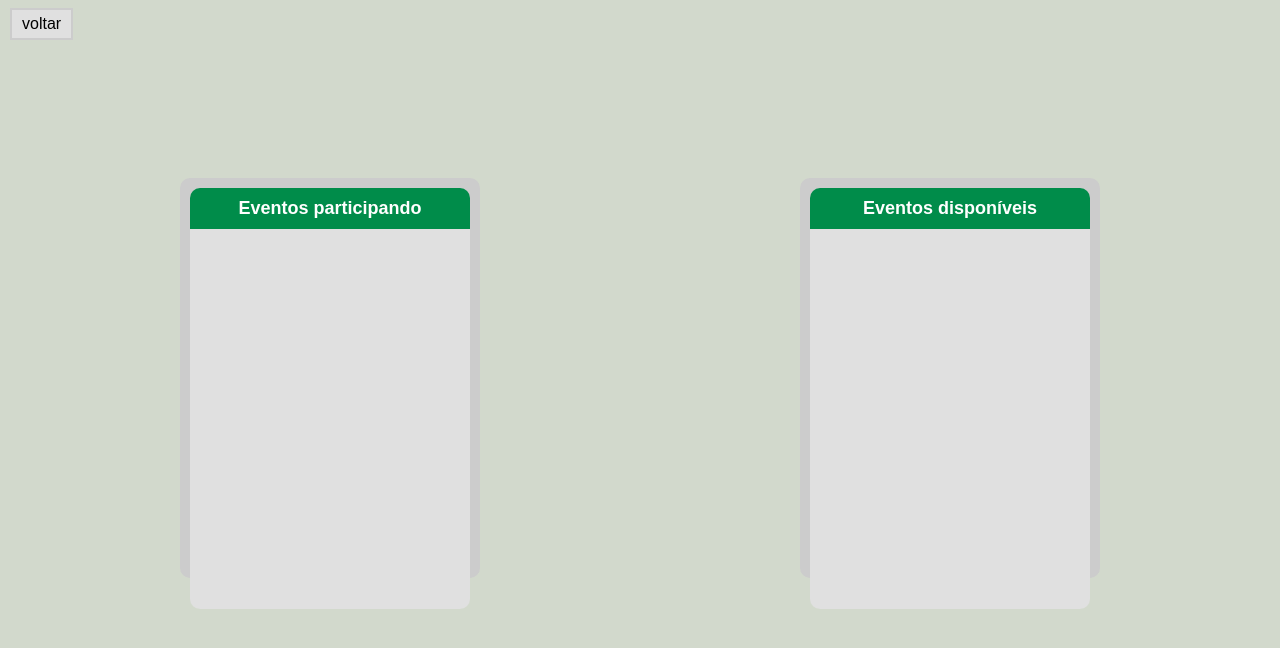
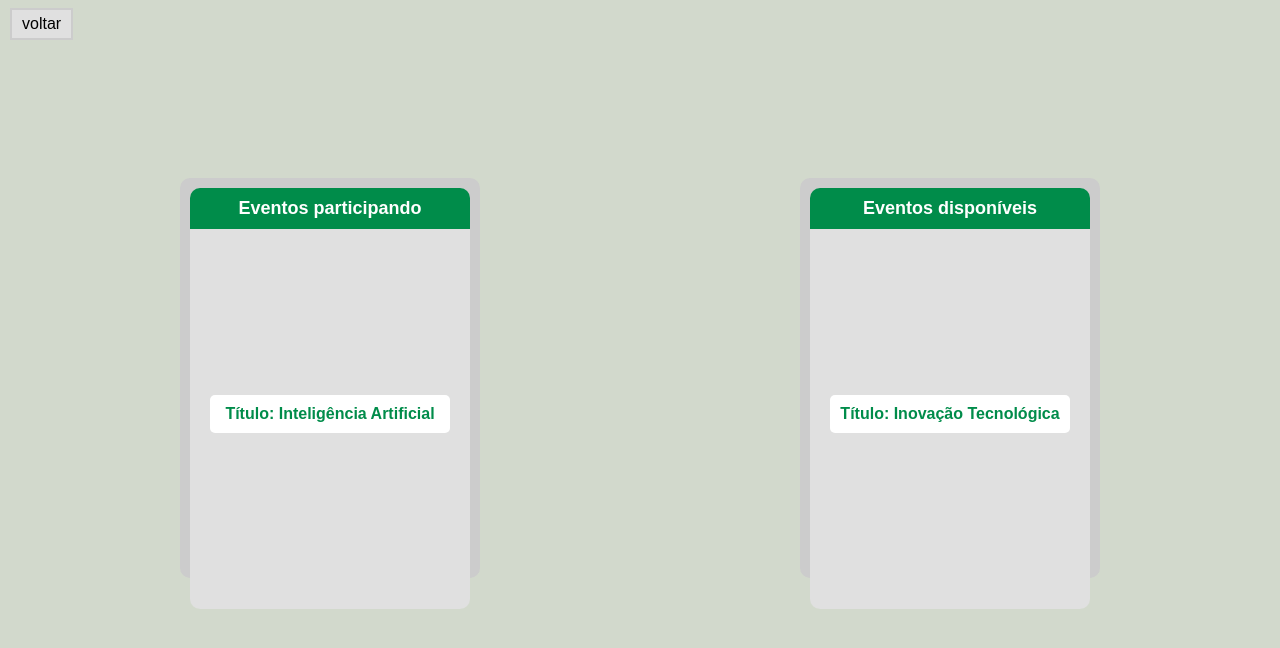
Before and after one commit to LehTaiyou/Aps-project, a plain HTML site: page telas/visualizaçao-dos-eventos/index.html in a window 1280 px wide. Shown: the part 82-730 px from the top of the page. Drawn offline with Linux system fonts and the light colour scheme.

Commit message:
Atualizando a pasta visualizacao-dos-eventos

```diff
--- a/telas/visualizaçao-dos-eventos/css/styles.css
+++ b/telas/visualizaçao-dos-eventos/css/styles.css
@@ -103,6 +103,31 @@ main {
     border-radius: 0 0 10px 10px;
     height: 100%;
     display: flex;
-    align-items: center;
+    flex-direction: column;
+    align-items: flex-start;
     justify-content: center;
 }
+
+.evento-info ul {
+    list-style: none;
+    padding: 0;
+    margin: 0;
+    width: 100%;
+}
+
+.evento-info ul li {
+    padding: 10px;
+    margin-bottom: 10px;
+    background-color: white;
+    border-radius: 5px;
+}
+
+.evento-link {
+    color: #008c4a;
+    font-weight: bold;
+    text-decoration: none;
+}
+
+.evento-link:hover {
+    text-decoration: underline;
+}
--- a/telas/visualizaçao-dos-eventos/index.html
+++ b/telas/visualizaçao-dos-eventos/index.html
@@ -3,13 +3,13 @@
 <head>
     <meta charset="UTF-8">
     <meta name="viewport" content="width=device-width, initial-scale=1.0">
-    <title>Horas Online</title>
-    <link rel="stylesheet" href="css\styles.css">
+    <title>Eventos - Universidade Estadual do Ceará</title>
+    <link rel="stylesheet" href="css/styles.css">
 </head>
 <body>
     <header>
         <div class="menu">
-            <button class="menu-btn">&#9776;</button>
+            <button class="menu-btn">&#9776;</button> <!-- Ícone "hambúrguer" -->
             <img src="img/logo-uece.png" alt="Logo Universidade Estadual do Ceará" class="logo">
         </div>
         <h1>eventos</h1>
@@ -22,15 +22,21 @@
             <div class="evento">
                 <div class="titulo-evento">Eventos participando</div>
                 <div class="evento-info">
-
-                    <p>&nbsp;&nbsp;&nbsp;</p>
+                    <ul>
+                        <!-- Exemplo de link para evento inscrito (puxado do backend) -->
+                        <li><a href="/evento/1" class="evento-link">Título: Inteligência Artificial</a></li>
+                        <!-- Mais eventos serão carregados dinamicamente -->
+                    </ul>
                 </div>
             </div>
             <div class="evento">
                 <div class="titulo-evento">Eventos disponíveis</div>
                 <div class="evento-info">
-
-                    <p>&nbsp;&nbsp;&nbsp;</p>
+                    <ul>
+                        <!-- Exemplo de link para evento disponível (puxado do backend) -->
+                        <li><a href="/evento/2" class="evento-link">Título: Inovação Tecnológica</a></li>
+                        <!-- Mais eventos serão carregados dinamicamente -->
+                    </ul>
                 </div>
             </div>
         </div>
```
